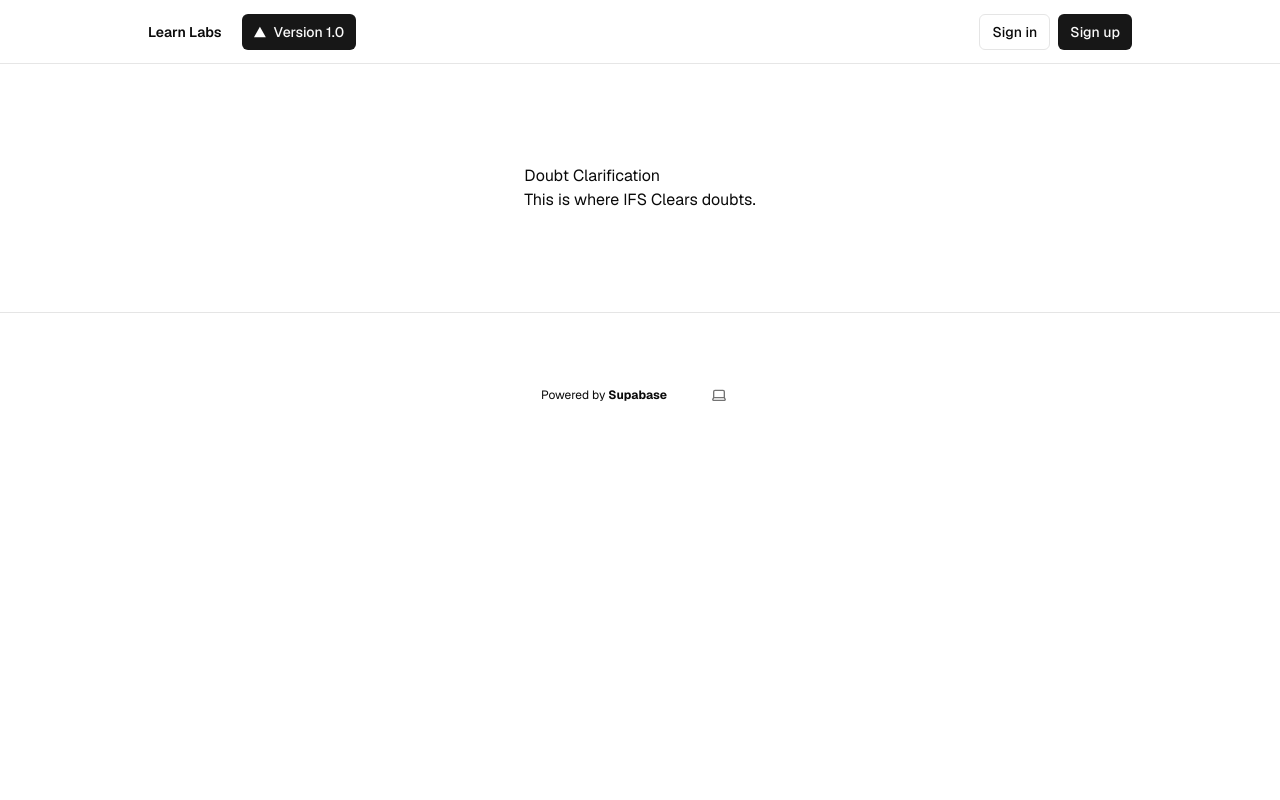
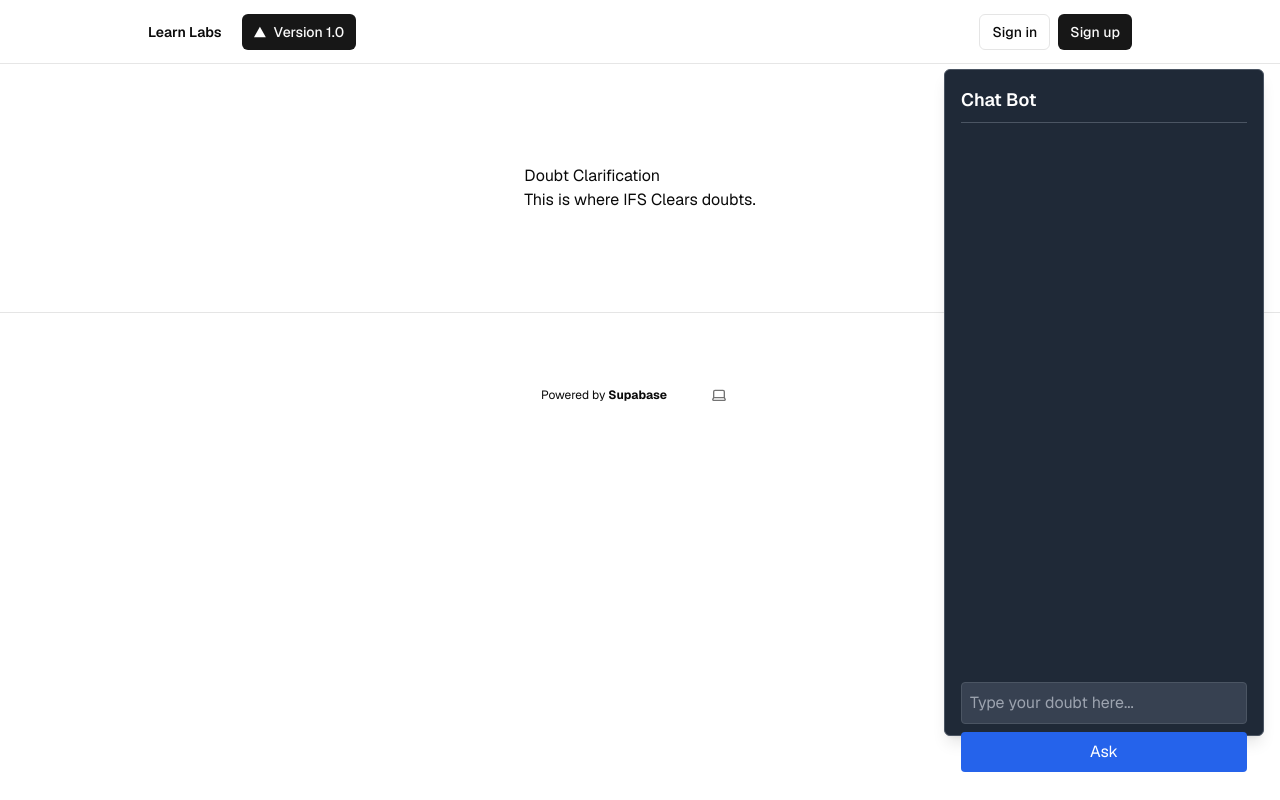
Before and after one commit to Harish3000/Learn-Labs, a Next.js app in the folder next-app/: page /protected/doubt-clarification in a window 1280 px wide. Built offline with nearby package versions, Linux system fonts and the light colour scheme; no server answers.

Commit message:
11.1 : initiate ui component

```diff
--- /dev/null
+++ b/next-app/app/protected/doubt-clarification/chatbot.tsx
@@ -0,0 +1,41 @@
+"use client";
+import { FC, useState } from "react";
+
+const ChatBotComponent: FC = () => {
+  const [message, setMessage] = useState("");
+
+  const handleSend = () => {
+    console.log("Message sent:", message);
+    setMessage("");
+  };
+
+  return (
+    <div className="fixed right-4 bottom-16 w-80 h-5/6 bg-gray-800 border border-gray-600 rounded-md shadow-lg p-4">
+      <div className="text-lg font-semibold mb-4 text-white border-b border-gray-600 pb-2">
+        Chat Bot
+      </div>
+      <div className="flex flex-col h-full">
+        <div className="flex-1 overflow-y-auto mb-2 text-white">
+          {/* Messages will appear here to be constructued*/}
+        </div>
+        <div className="flex flex-col mt-2">
+          <input
+            type="text"
+            value={message}
+            onChange={(e) => setMessage(e.target.value)}
+            className="w-full bg-gray-700 text-white border border-gray-600 p-2 rounded focus:outline-none focus:border-blue-500"
+            placeholder="Type your doubt here..."
+          />
+          <button
+            onClick={handleSend}
+            className="mt-2 bg-blue-600 text-white p-2 rounded hover:bg-blue-700"
+          >
+            Ask
+          </button>
+        </div>
+      </div>
+    </div>
+  );
+};
+
+export default ChatBotComponent;
--- a/next-app/app/protected/doubt-clarification/page.tsx
+++ b/next-app/app/protected/doubt-clarification/page.tsx
@@ -1,10 +1,10 @@
-import React from "react";
-
+import ChatBotComponent from "./chatbot";
 const DoubtClarification = () => {
   return (
     <div>
       <h1>Doubt Clarification</h1>
       <p>This is where IFS Clears doubts.</p>
+      <ChatBotComponent />
     </div>
   );
 };
```
Also changed, not shown: next-app/package.json (+4 -3 lines).
